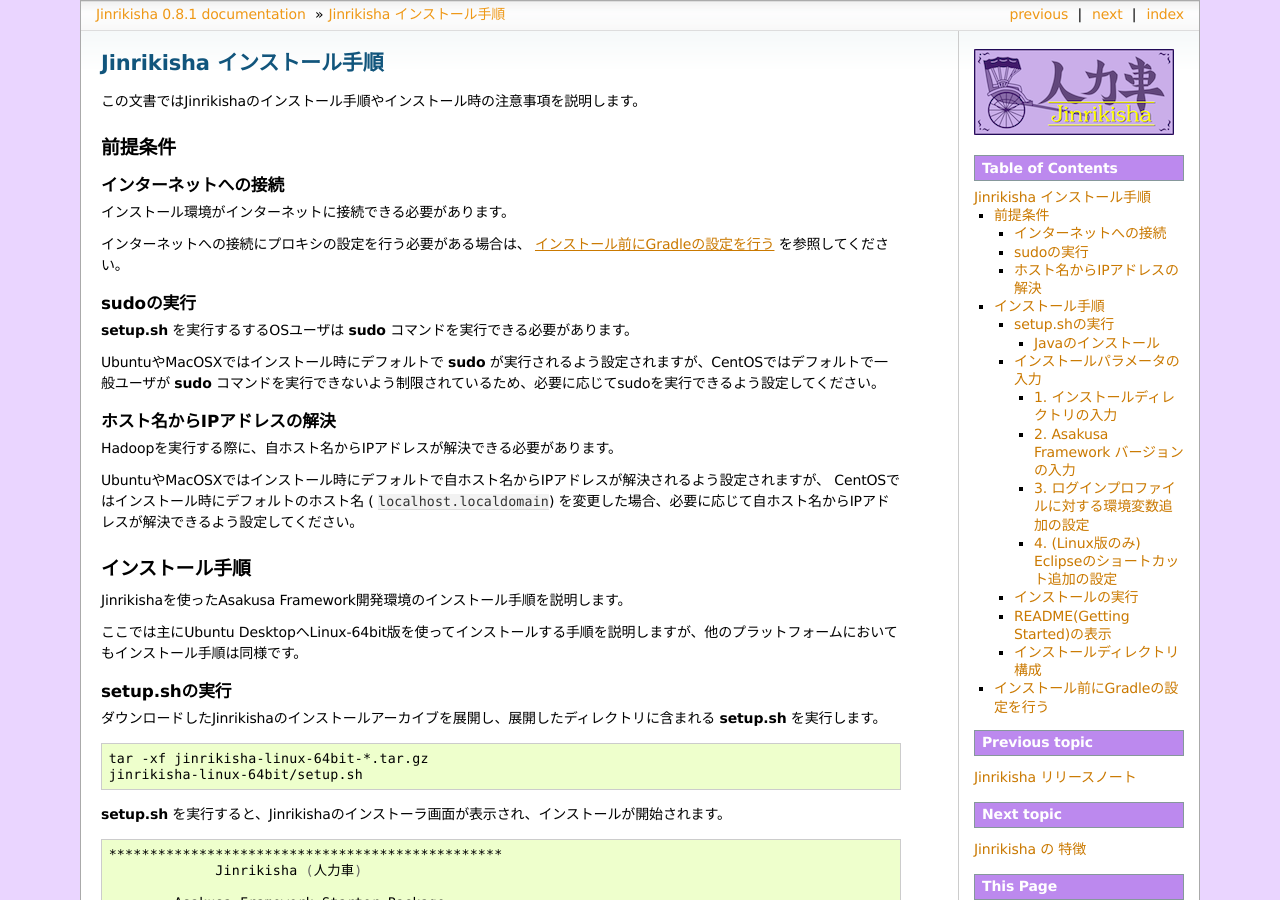
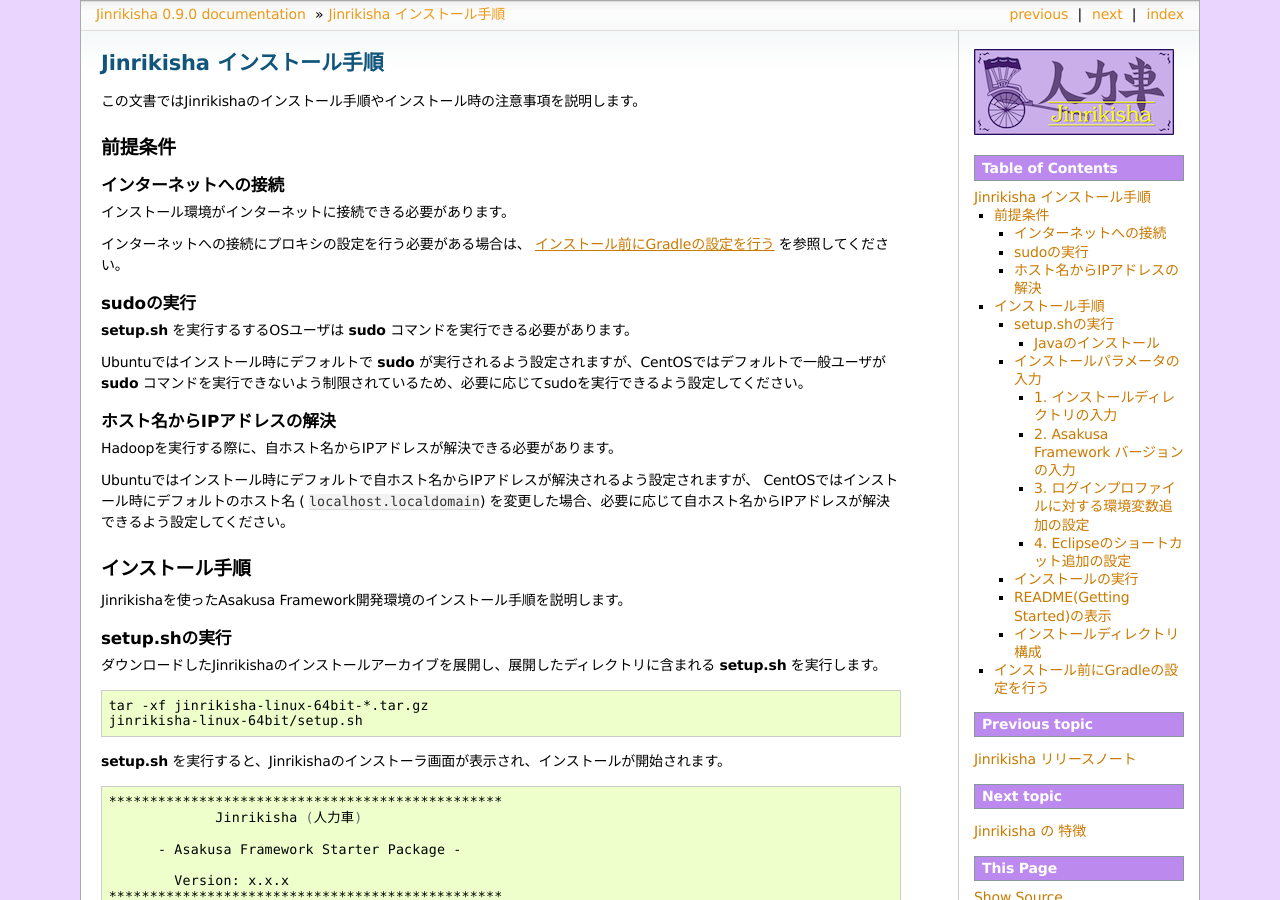
Before and after one commit to asakusafw/asakusafw-starter, a Sphinx documentation site: the page built from jinrikisha/docs/ja/source/install.rst, in a window 1280 px wide and 900 px high. Built offline with Sphinx 7.4.7, drawn with Linux system fonts in a browser that asks for light colours; formulas are drawn with MathJax 3; some of the changed text lies outside the part shown.

Commit message:
Revise document for release 0.9.0

```diff
--- a/jinrikisha/docs/ja/source/conf.py
+++ b/jinrikisha/docs/ja/source/conf.py
@@ -55,9 +55,9 @@
 # built documents.
 #
 # The short X.Y version.
-version = '0.8.1'
+version = '0.9.0'
 # The full version, including alpha/beta/rc tags.
-release = '0.8.1'
+release = '0.9.0'
 
 # The language for content autogenerated by Sphinx. Refer to documentation
 # for a list of supported languages.
--- a/jinrikisha/docs/ja/source/install.rst
+++ b/jinrikisha/docs/ja/source/install.rst
@@ -19,21 +19,19 @@
 
 :program:`setup.sh` を実行するするOSユーザは :command:`sudo` コマンドを実行できる必要があります。
 
-UbuntuやMacOSXではインストール時にデフォルトで :command:`sudo` が実行されるよう設定されますが、CentOSではデフォルトで一般ユーザが :command:`sudo` コマンドを実行できないよう制限されているため、必要に応じてsudoを実行できるよう設定してください。
+Ubuntuではインストール時にデフォルトで :command:`sudo` が実行されるよう設定されますが、CentOSではデフォルトで一般ユーザが :command:`sudo` コマンドを実行できないよう制限されているため、必要に応じてsudoを実行できるよう設定してください。
 
 ホスト名からIPアドレスの解決
 ----------------------------
 
 Hadoopを実行する際に、自ホスト名からIPアドレスが解決できる必要があります。
 
-UbuntuやMacOSXではインストール時にデフォルトで自ホスト名からIPアドレスが解決されるよう設定されますが、 CentOSではインストール時にデフォルトのホスト名 ( ``localhost.localdomain``) を変更した場合、必要に応じて自ホスト名からIPアドレスが解決できるよう設定してください。
+Ubuntuではインストール時にデフォルトで自ホスト名からIPアドレスが解決されるよう設定されますが、 CentOSではインストール時にデフォルトのホスト名 ( ``localhost.localdomain``) を変更した場合、必要に応じて自ホスト名からIPアドレスが解決できるよう設定してください。
 
 インストール手順
 ================
 
 Jinrikishaを使ったAsakusa Framework開発環境のインストール手順を説明します。
-
-ここでは主にUbuntu DesktopへLinux-64bit版を使ってインストールする手順を説明しますが、他のプラットフォームにおいてもインストール手順は同様です。
 
 setup.shの実行
 --------------
@@ -108,9 +106,6 @@
 
     動作の安定性を重視する場合は、OracleJDKの利用を推奨します。
 
-MacOSX版では、Javaがセットアップされていない場合、OracleJDKのインストーラが起動します。
-インストール画面の指示に従ってインストールを行った後、インストールを続行してください。
-
 インストールパラメータの入力
 ----------------------------
 
@@ -135,7 +130,7 @@
 
 ..  code-block:: none
 
-    2) Asakusa Frameworkのバージョンを入力してください。: 0.8.1:
+    2) Asakusa Frameworkのバージョンを入力してください。: 0.9.0:
 
 ..  attention::
     基本的にはデフォルトの推奨バージョンをそのまま利用することを推奨します。その他のバージョンとの組み合わせは動作検証が行われていない可能性があります。
@@ -189,8 +184,8 @@
 ..  tip::
     ログインプロファイルは、 OSユーザの環境に ``$HOME/.bash_profile`` が存在した場合は ``$HOME/.bash_profile`` に対して追加し、 ``$HOME/.bash_profile`` が存在しない場合は ``$HOME/.profile`` に追加します。
 
-4. (Linux版のみ) Eclipseのショートカット追加の設定
-~~~~~~~~~~~~~~~~~~~~~~~~~~~~~~~~~~~~~~~~~~~~~~~~~~
+4. Eclipseのショートカット追加の設定
+~~~~~~~~~~~~~~~~~~~~~~~~~~~~~~~~~~~~
 
 :ref:`configure-profile` で環境変数設定の追加を行った場合、 デスクトップにEclipseのショートカットを追加するかを選択出来ます。
 
@@ -262,7 +257,7 @@
     * - :file:`asakusa`
       - Asakusa Frameworkのインストールディレクトリ
     * - :file:`eclipse`
-      - Eclipseのインストールディレクトリ ( MacOSX版は ``Eclipse.app`` )
+      - Eclipseのインストールディレクトリ
     * - :file:`hadoop`
       - Hadoopのインストールディレクトリ
     * - :file:`hive`
```
Also changed, not shown: jinrikisha/docs/ja/source/download-archive.rst (+24 -0 lines), jinrikisha/docs/ja/source/index.rst (+6 -38 lines), jinrikisha/docs/ja/source/release-notes.rst (+18 -0 lines).
